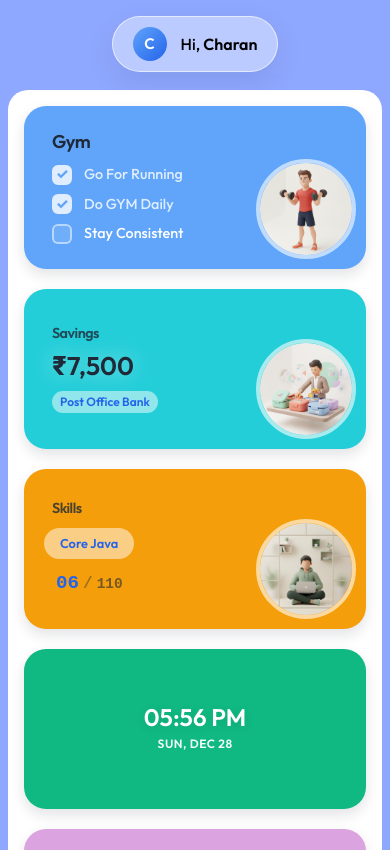
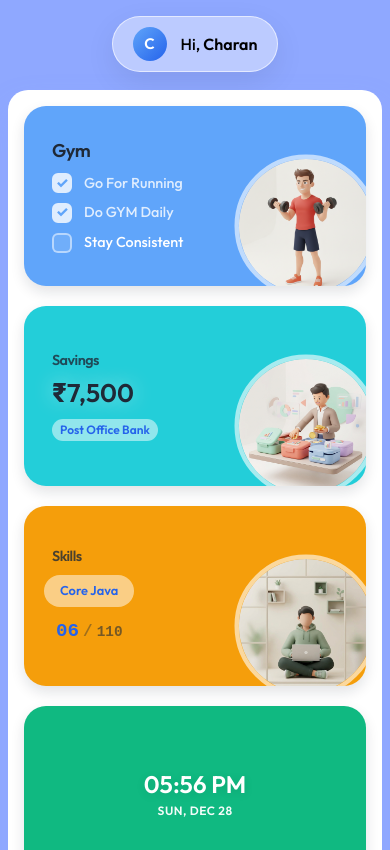
Before and after one commit to charancm16/bin, a plain HTML site: page index.html in a window 390 px wide. Shown: the top 850 px of the page. Drawn offline with Linux system fonts and the light colour scheme.

```diff
--- a/index.html
+++ b/index.html
@@ -628,7 +628,7 @@
         grid-column: 1 / -1 !important;
         grid-row: auto !important;
         padding: 24px 28px;
-        min-height: 160px;
+        min-height: 180px;
         display: flex;
         flex-direction: column;
         justify-content: center;
@@ -636,11 +636,11 @@
 
       /* Adjust images for mobile */
       .box .person-img {
-        width: 100px;
-        height: 100px;
-        bottom: 10px;
-        right: 10px;
-        transform: scale(1);
+        width: 130px;
+        height: 130px;
+        bottom: -5px;
+        right: -5px;
+        transform: scale(1.1);
       }
 
       /* Gym Todo List on Mobile */
```
